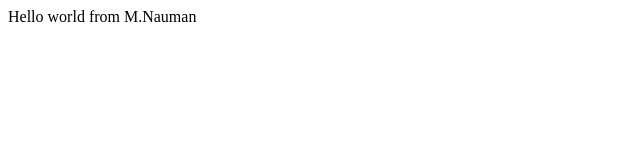
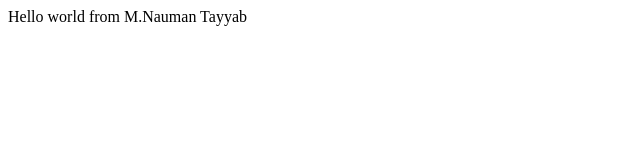
Before and after one commit to naumantayab/bootcamp2020, a website: page index.html in a window 1280 px wide. Shown: the full height of the page, 0-640 px from the left. Drawn offline with Linux system fonts and the light colour scheme.

Commit message:
update name

```diff
--- a/index.html
+++ b/index.html
@@ -7,7 +7,7 @@
 </head>
 <body>
     <div>
-        Hello world from M.Nauman
+        Hello world from M.Nauman Tayyab
     </div>
 </body>
 </html>
```
